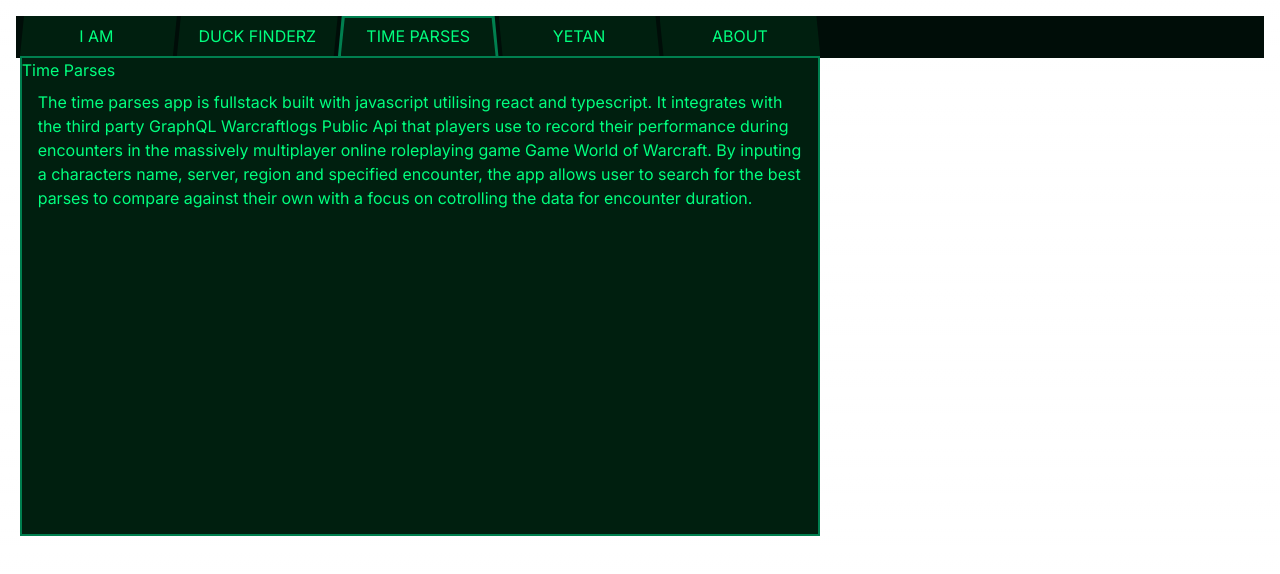
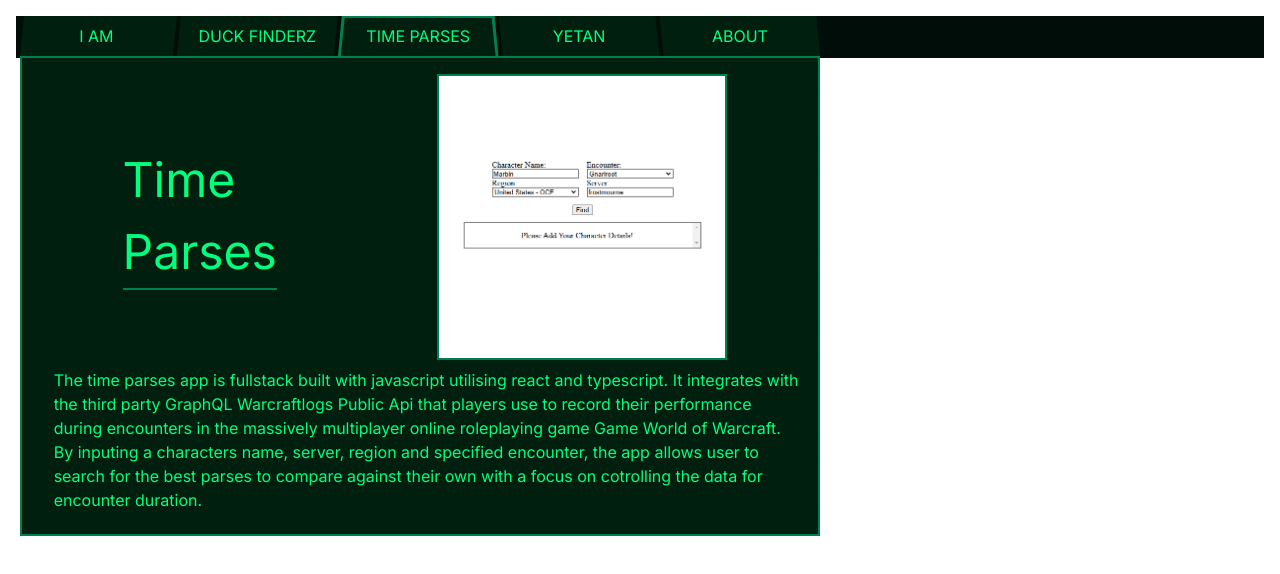
Before and after one commit to TayneB/portfol-marbware, a Next.js app: page /project2 in a window 1280 px wide. Shown: the top 574 px of the page. Built offline with nearby package versions, Linux system fonts and the light colour scheme.

Commit message:
Organised time parses

```diff
--- a/src/app/globals.css
+++ b/src/app/globals.css
@@ -230,6 +230,30 @@ div.video-duckFinderz iframe {
   background-color: rgb(0, 13, 8);
 }
 
+/* Proj 2 = portfol-marbware/src/app/project2 */
+.page-content-grid {
+  display: grid;
+  margin: 1rem;
+}
+
+.timeParses-h1 {
+  font-size: 3rem;
+  grid-column-start: 1;
+  margin: auto auto;
+  border-bottom: rgb(0, 127, 79) solid 2px;
+}
+
+.timeParses-image {
+  grid-column-start: 2;
+  margin: auto auto;
+  border: rgb(0, 127, 79) solid 2px;
+}
+
+.timeParses-p {
+  grid-column-start: 1;
+  grid-column-end: 3;
+}
+
 @layer utilities {
   .text-balance {
     text-wrap: balance;
--- a/src/app/project2/page.tsx
+++ b/src/app/project2/page.tsx
@@ -1,19 +1,31 @@
 import React from 'react'
+import Image from 'next/image'
 
 const Proj2Page: React.FC = () => {
   return (
     <div className="page-content">
-      <h1>Time Parses</h1>
-      <p>
-        The time parses app is fullstack built with javascript utilising react
-        and typescript. It integrates with the third party GraphQL Warcraftlogs
-        Public Api that players use to record their performance during
-        encounters in the massively multiplayer online roleplaying game Game
-        World of Warcraft. By inputing a characters name, server, region and
-        specified encounter, the app allows user to search for the best parses
-        to compare against their own with a focus on cotrolling the data for
-        encounter duration.
-      </p>
+      <span className="page-content-grid">
+        <h1 className="timeParses-h1">
+          Time <br /> Parses
+        </h1>
+        <Image
+          className="timeParses-image"
+          alt="time parses website layout"
+          src="/TimeParses.png"
+          width={580 / 2}
+          height={571 / 2}
+        />
+        <p className="timeParses-p">
+          The time parses app is fullstack built with javascript utilising react
+          and typescript. It integrates with the third party GraphQL
+          Warcraftlogs Public Api that players use to record their performance
+          during encounters in the massively multiplayer online roleplaying game
+          Game World of Warcraft. By inputing a characters name, server, region
+          and specified encounter, the app allows user to search for the best
+          parses to compare against their own with a focus on cotrolling the
+          data for encounter duration.
+        </p>
+      </span>
     </div>
   )
 }
```
